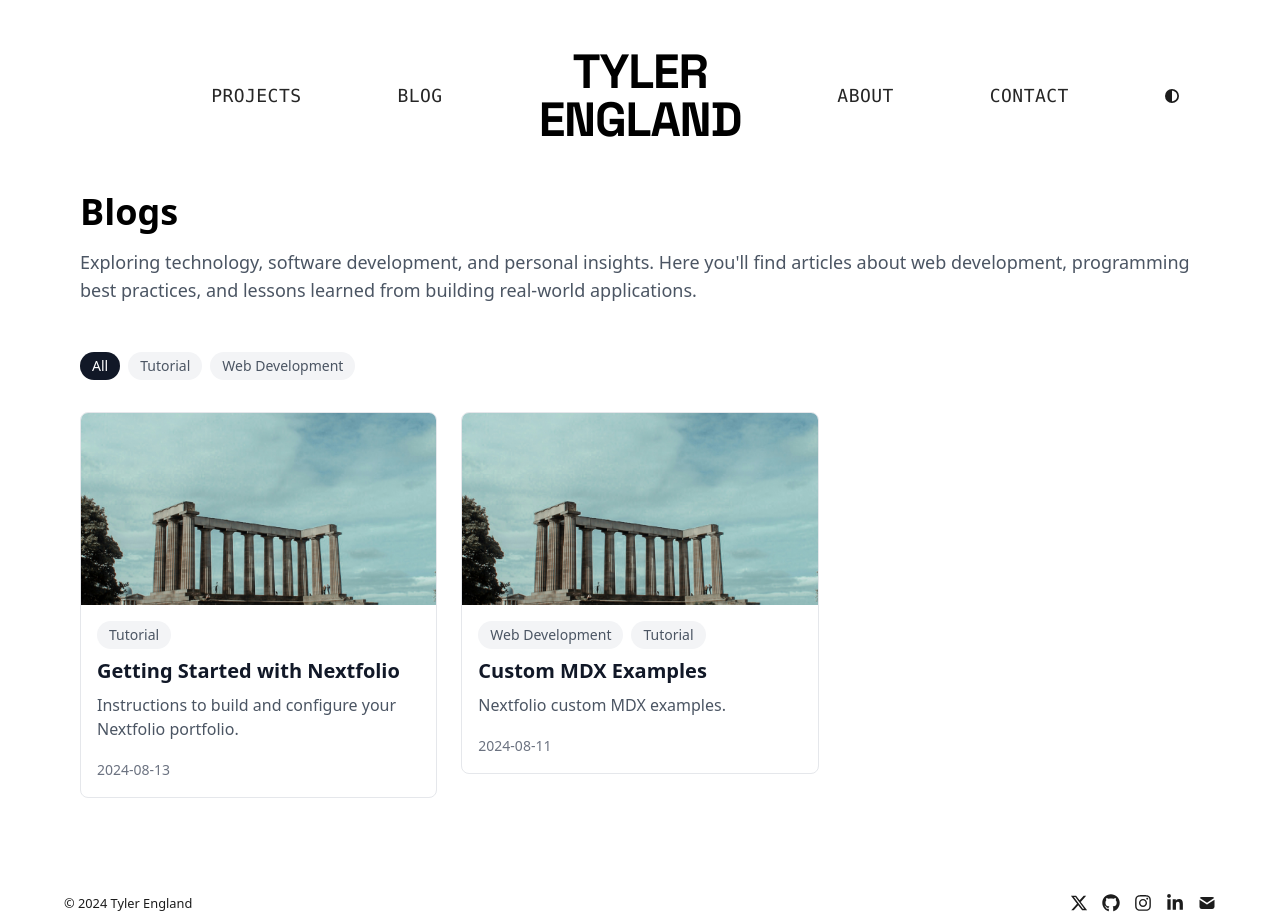
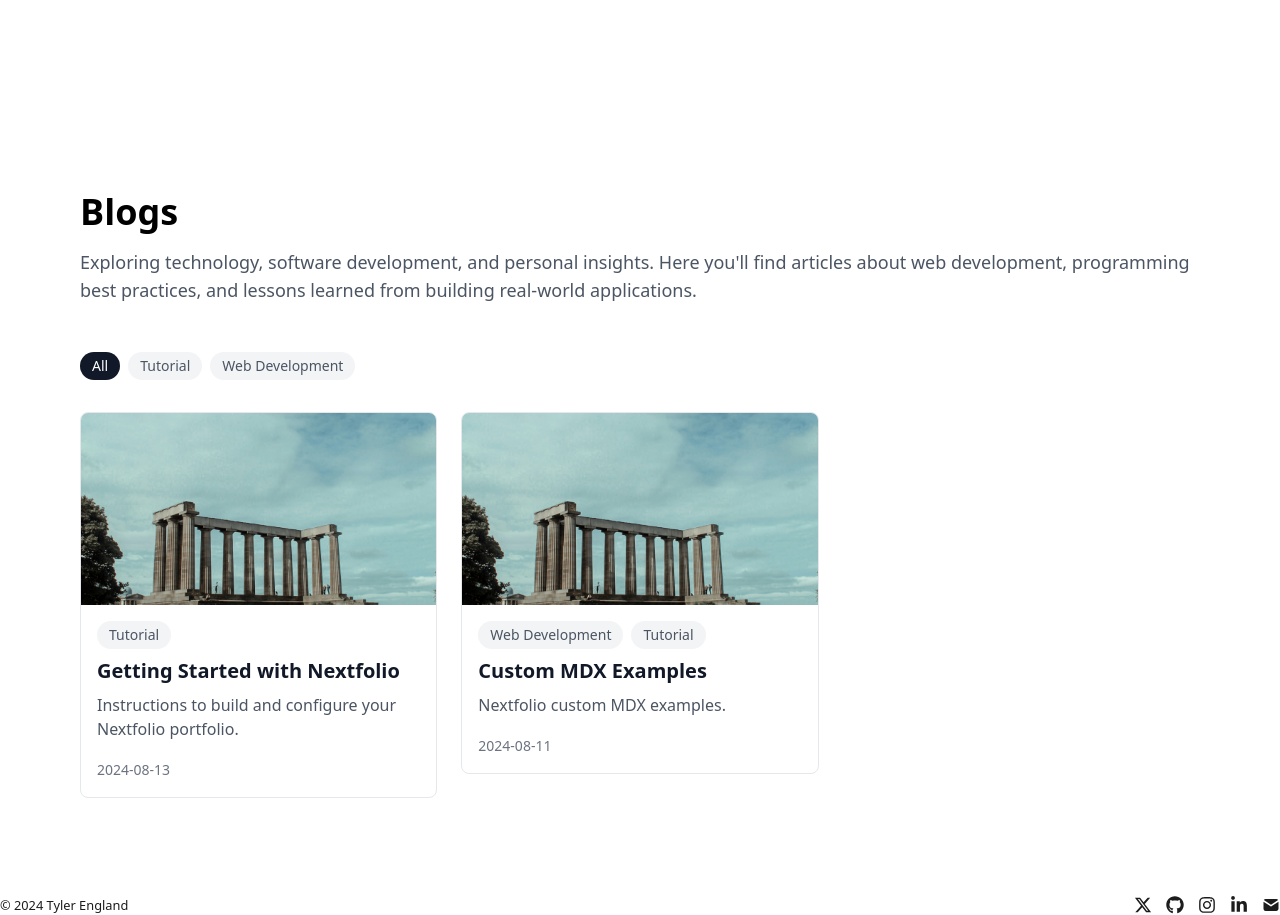
Before and after one commit to tylerengland25/personal-website, a Next.js app: page /blog in a window 1280 px wide. Built offline with nearby package versions, Linux system fonts and the light colour scheme.

Commit message:
Removed themeing

```diff
--- a/app/home/components/background.tsx
+++ b/app/home/components/background.tsx
@@ -1,16 +1,19 @@
 'use client';
 
 import Image from 'next/image';
-import { useTheme } from 'next-themes';
 
-export default function Background() {
-  const { theme } = useTheme();
+interface BackgroundProps {
+  imagePath?: string;
+}
 
+export default function Background({
+  imagePath = '/your-default-image.webp',
+}: BackgroundProps) {
   return (
     <div className="fixed inset-0 -z-10">
       <div className="relative w-full h-screen">
         <Image
-          src="/backgrounds/desk-setup-light.webp" // Replace with your image path
+          src={imagePath}
           alt="Background"
           fill
           priority
--- a/app/home/components/nav.tsx
+++ b/app/home/components/nav.tsx
@@ -1,7 +1,6 @@
 'use client';
 
 import Link from 'next/link';
-import { ThemeSwitch } from './theme-switch';
 import { Space_Grotesk } from 'next/font/google';
 
 const spaceGrotesk = Space_Grotesk({
@@ -37,7 +36,6 @@ export function Navbar() {
           behavior: 'smooth',
           block: 'start',
         });
-        // Optionally update the URL
         window.history.pushState({}, '', href);
       }
     }
@@ -52,7 +50,7 @@ export function Navbar() {
             <Link
               key={path}
               href={path}
-              className="font-mono text-lg text-neutral-800 dark:text-[#F2F2F2] hover:text-neutral-950 dark:hover:text-white transition-colors duration-200 tracking-wide"
+              className="font-mono text-lg text-white hover:text-gray-200 transition-colors duration-200 tracking-wide"
               onClick={(e) => handleScroll(e, path)}
             >
               {name}
@@ -65,10 +63,10 @@ export function Navbar() {
           href="/"
           className={`flex flex-col items-center text-center mx-24 ${spaceGrotesk.className}`}
         >
-          <span className="text-5xl font-bold tracking-tight uppercase hover:text-neutral-800 dark:hover:text-neutral-200 transition-colors">
+          <span className="text-5xl font-bold tracking-tight uppercase text-white hover:text-gray-200 transition-colors">
             Tyler
           </span>
-          <span className="text-5xl font-bold tracking-tight uppercase hover:text-neutral-800 dark:hover:text-neutral-200 transition-colors">
+          <span className="text-5xl font-bold tracking-tight uppercase text-white hover:text-gray-200 transition-colors">
             England
           </span>
         </Link>
@@ -79,13 +77,12 @@ export function Navbar() {
             <Link
               key={path}
               href={path}
-              className="font-mono text-lg text-neutral-800 dark:text-[#F2F2F2] hover:text-neutral-950 dark:hover:text-white transition-colors duration-200 tracking-wide"
+              className="font-mono text-lg text-white hover:text-gray-200 transition-colors duration-200 tracking-wide"
               onClick={(e) => handleScroll(e, path)}
             >
               {name}
             </Link>
           ))}
-          <ThemeSwitch />
         </div>
       </nav>
     </header>
--- a/app/layout.tsx
+++ b/app/layout.tsx
@@ -6,7 +6,6 @@ import { Navbar } from './home/components/nav';
 import { Analytics } from '@vercel/analytics/react';
 import { SpeedInsights } from '@vercel/speed-insights/next';
 import Footer from './home/components/footer';
-import { ThemeProvider } from './home/components/theme-switch';
 import { metaData } from './config';
 import { Space_Grotesk, Roboto_Flex } from 'next/font/google';
 
@@ -64,20 +63,17 @@ export default function RootLayout({
   children: React.ReactNode;
 }) {
   return (
-    <html
-      lang="en"
-      className={`${spaceGrotesk.variable} ${robotoFlex.variable}`}
+    <html lang="en">
+      <body
+        className={`${GeistSans.variable} ${GeistMono.variable} ${spaceGrotesk.variable} ${robotoFlex.variable} antialiased`}
       >
-      <body>
-        <ThemeProvider>
-          <main className="max-w-[90vw] mx-auto">
+        <main className="min-h-screen">
           <Navbar />
           {children}
+        </main>
         <Footer />
         <Analytics />
         <SpeedInsights />
-          </main>
-        </ThemeProvider>
       </body>
     </html>
   );
--- a/app/page.tsx
+++ b/app/page.tsx
@@ -4,7 +4,7 @@ import HomeContent from './home/components/home-content';
 export default function Page() {
   return (
     <>
-      <Background />
+      <Background imagePath="/backgrounds/desk-setup-light.webp" />
       <HomeContent />
     </>
   );
--- a/package.json
+++ b/package.json
@@ -20,7 +20,6 @@
     "katex": "^0.16.11",
     "next": "^14.2.6",
     "next-mdx-remote": "^5.0.0",
-    "next-themes": "^0.3.0",
     "pre-commit": "^1.2.2",
     "react": "18.3.1",
     "react-dom": "18.3.1",
--- a/tailwind.config.js
+++ b/tailwind.config.js
@@ -1,6 +1,5 @@
 /** @type {import('tailwindcss').Config} */
 module.exports = {
-  darkMode: 'class',
   content: ['./app/**/*.{js,ts,jsx,tsx,mdx}', './public/**/*.svg'],
   theme: {
     extend: {
```
Also changed, not shown: 1 other file (tests, documents, lock files or other folders). Lines whose indentation alone changed are shown as unchanged.
